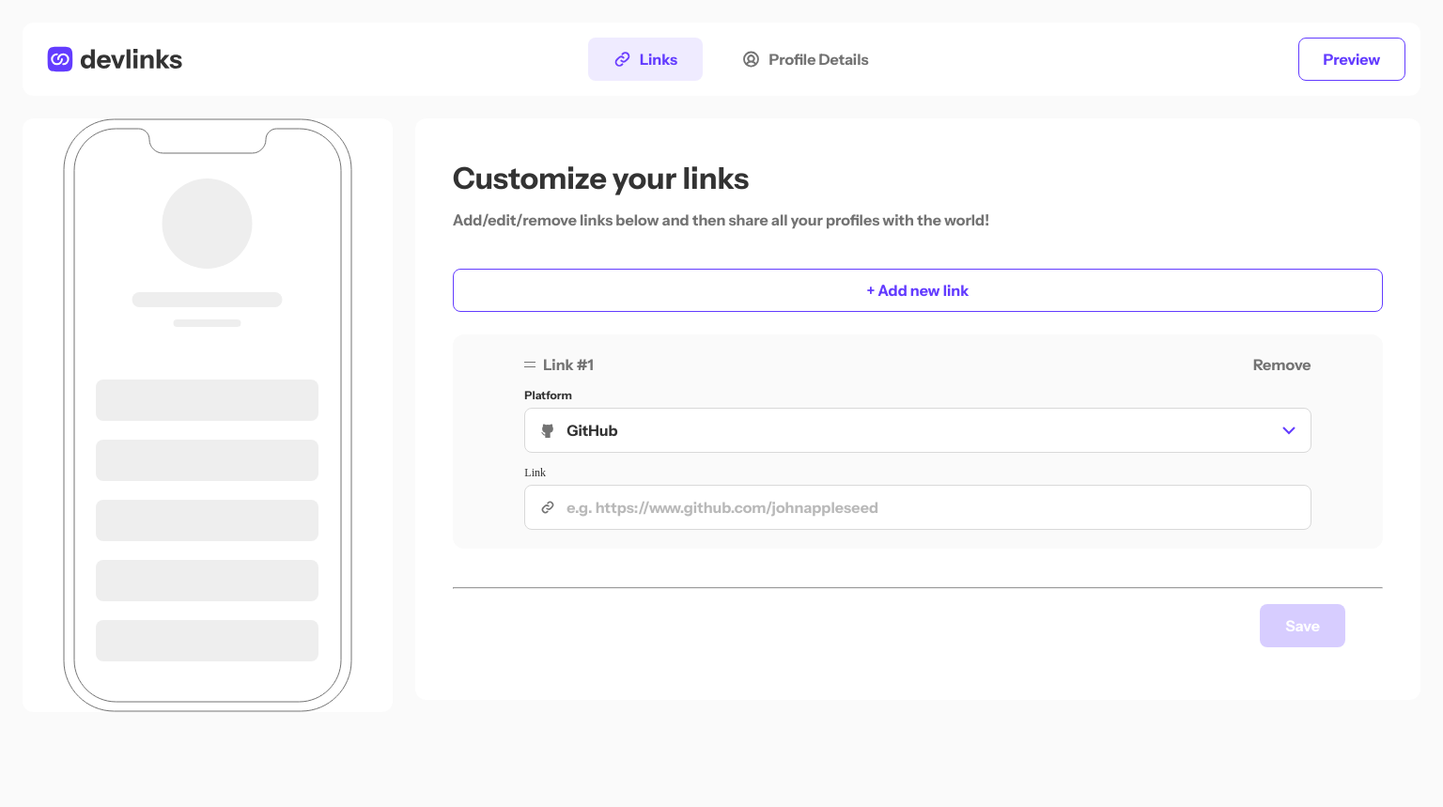
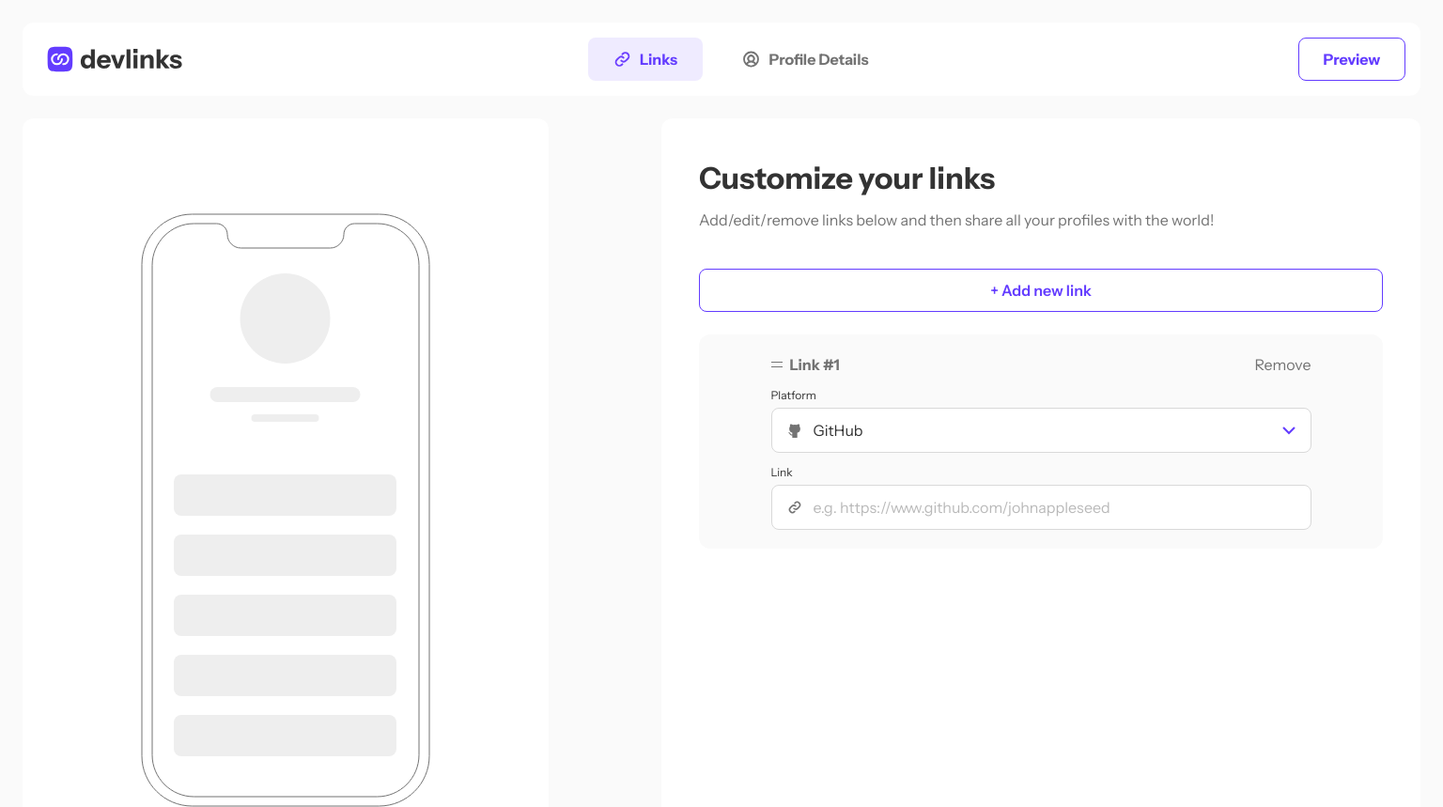
Before and after one commit to beqa200/hackuna-matata, a plain HTML site: page pages/AddLink/addLink.html in a window 1536 px wide. Shown: the top 859 px of the page at 94% size. Before the commit the page ends 800 px from the top, so only its background shows below. Drawn offline with Linux system fonts and the light colour scheme.

Commit message:
style: work with  markup

```diff
--- a/common.css
+++ b/common.css
@@ -1,3 +1,5 @@
+@import url('https://fonts.googleapis.com/css2?family=Instrument+Sans:ital,wght@0,400;0,500;0,600;0,700;1,400;1,500;1,600;1,700&display=swap');
+
 @font-face {
   font-family: instumentBold;
   src: url(./assets/fonts/static/InstrumentSans-Bold.ttf);
--- a/pages/AddLink/addLink.css
+++ b/pages/AddLink/addLink.css
@@ -14,18 +14,18 @@ body {
 }
 
 .links-main-cont {
-    width: 100%;
+    width: 343px;
     height: 100%;
     background-color: #FFF;
     border-radius: 12px;
-    margin-top: 16px;
+    margin: 16px auto 0 auto;
     margin-bottom: 16px;
     padding: 24px;
 }
 
 .links-title {
     color: #333;
-    font-family: instumentBold;
+    font-family: 'Instrument Sans', sans-serif;;
     font-size: 24px;
     font-style: normal;
     font-weight: 700;
@@ -36,7 +36,7 @@ body {
     margin-top: 8px;
     color: #737373;
 
-    font-family: instumentBold;
+    font-family: 'Instrument Sans', sans-serif;;
     font-size: 16px;
     font-style: normal;
     font-weight: 400;
@@ -52,7 +52,7 @@ body {
     border: 1px solid #633CFF;
     color: #633CFF;
 
-    font-family: instumentBold;
+    font-family: 'Instrument Sans', sans-serif;;
     font-size: 16px;
     font-style: normal;
     font-weight: 600;
@@ -79,7 +79,7 @@ body {
     margin-top: 24px;
     color: #333;
 
-    font-family: instumentBold;
+    font-family: 'Instrument Sans', sans-serif;;
     font-size: 24px;
     font-style: normal;
     font-weight: 700;
@@ -90,7 +90,7 @@ body {
     color: #737373;
     text-align: center;
 
-    font-family: instumentBold;
+    font-family: 'Instrument Sans', sans-serif;;
     font-size: 16px;
     font-style: normal;
     font-weight: 400;
@@ -123,7 +123,7 @@ body {
     background: #633CFF;
     color: #FFF;
 
-    font-family: instumentBold;
+    font-family: 'Instrument Sans', sans-serif;;
     font-size: 16px;
     font-style: normal;
     font-weight: 600;
@@ -166,7 +166,7 @@ body {
     margin-left: 8px;
     color: #737373;
 
-    font-family: instumentBold;
+    font-family: 'Instrument Sans', sans-serif;;
     font-size: 16px;
     font-style: normal;
     font-weight: 700;
@@ -175,7 +175,7 @@ body {
 
 .remove {
     color: #737373;
-    font-family: instumentBold;
+    font-family: 'Instrument Sans', sans-serif;;
     font-size: 16px;
     font-style: normal;
     font-weight: 400;
@@ -187,7 +187,7 @@ body {
     color: #333;
 
     text-align: left;
-    font-family: instumentBold;
+    font-family: 'Instrument Sans', sans-serif;;
     font-size: 12px;
     font-style: normal;
     font-weight: 400;
@@ -210,7 +210,7 @@ body {
     margin-left: 12px;
     color: #333;
 
-    font-family: instumentBold;
+    font-family: 'Instrument Sans', sans-serif;;
     font-size: 16px;
     font-style: normal;
     font-weight: 400;
@@ -229,7 +229,7 @@ body {
     outline: none;
 
     color: #333;
-    font-family: instumentBold;
+    font-family: 'Instrument Sans', sans-serif;;
     font-size: 16px;
     font-style: normal;
     font-weight: 400;
@@ -257,7 +257,7 @@ body {
 }
 
 
-@media (min-width: 700px) {
+@media (min-width: 768px) {
 
     .main-cont {
         padding: 0 24px;
@@ -267,6 +267,7 @@ body {
         margin-top: 0;
         padding: 40px;
         height: 100%;
+        width: 721px;
     }
 
     .ilustration-phone {
@@ -307,7 +308,7 @@ body {
 
 }
 
-@media (min-width: 1200px) {
+@media (min-width: 1440px) {
 
     .main-cont {
         padding-bottom: 24px;
@@ -319,13 +320,17 @@ body {
         justify-content: center;
         align-items: center;
         width: 560px;
+        height: 834px;
         background-color: #FFF;
         border-radius: 12px;
-        margin-right: 24px;
     }
 
     .links-main-cont {
         margin-bottom: 0;
+        margin-right: 0;
+        width: 808px;
+        height: 834px;
+        padding: 40px 40px 53px 40px;
     }
 
     .addlink-btn:hover {
@@ -342,8 +347,17 @@ body {
         box-shadow: 0px 0px 32px 0px rgba(99, 60, 255, 0.25);
     }
 
-    .links-dropdown-cont::content {
-        box-shadow: 0px 0px 32px 0px rgba(99, 60, 255, 0.25);
+    .links-started-main-cont {
+        height: auto;
+    }
+
+    .line {
+        margin-top: 280px;
+        width: 100%;
+    }
+
+    .save-btn-main-cont {
+        height: 94px;
     }
 
 }
--- a/pages/AddLink/addLink.html
+++ b/pages/AddLink/addLink.html
@@ -115,7 +115,7 @@
 
                 <div class="links-dropdown-cont links-url-cont">
 
-                    <img src="../../assets/images/icon-link.svg" alt="" class="link-img">
+                    <img src="../../assets/images/icon-link.svg" alt="Link-Icon" class="link-img">
                     <input type="url" placeholder="e.g. https://www.github.com/johnappleseed" class="input-url">
 
                 </div>
```
